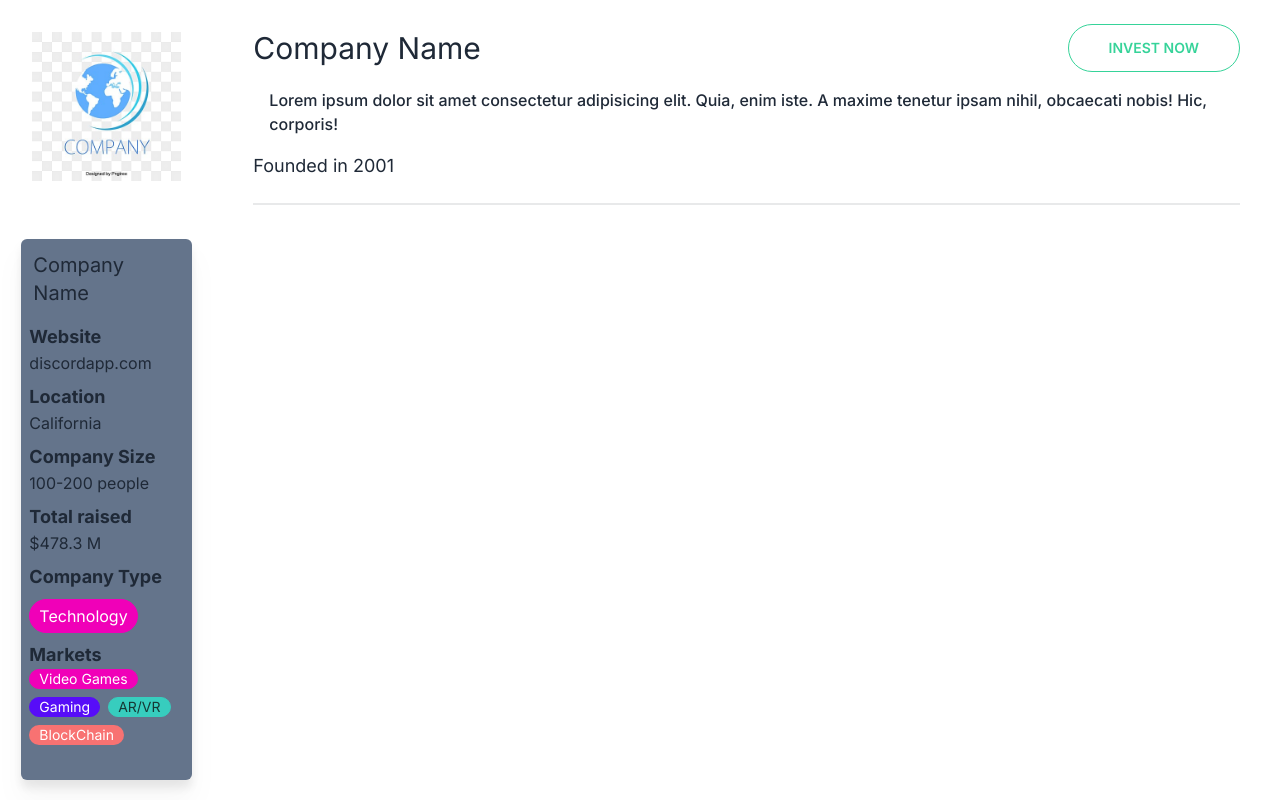
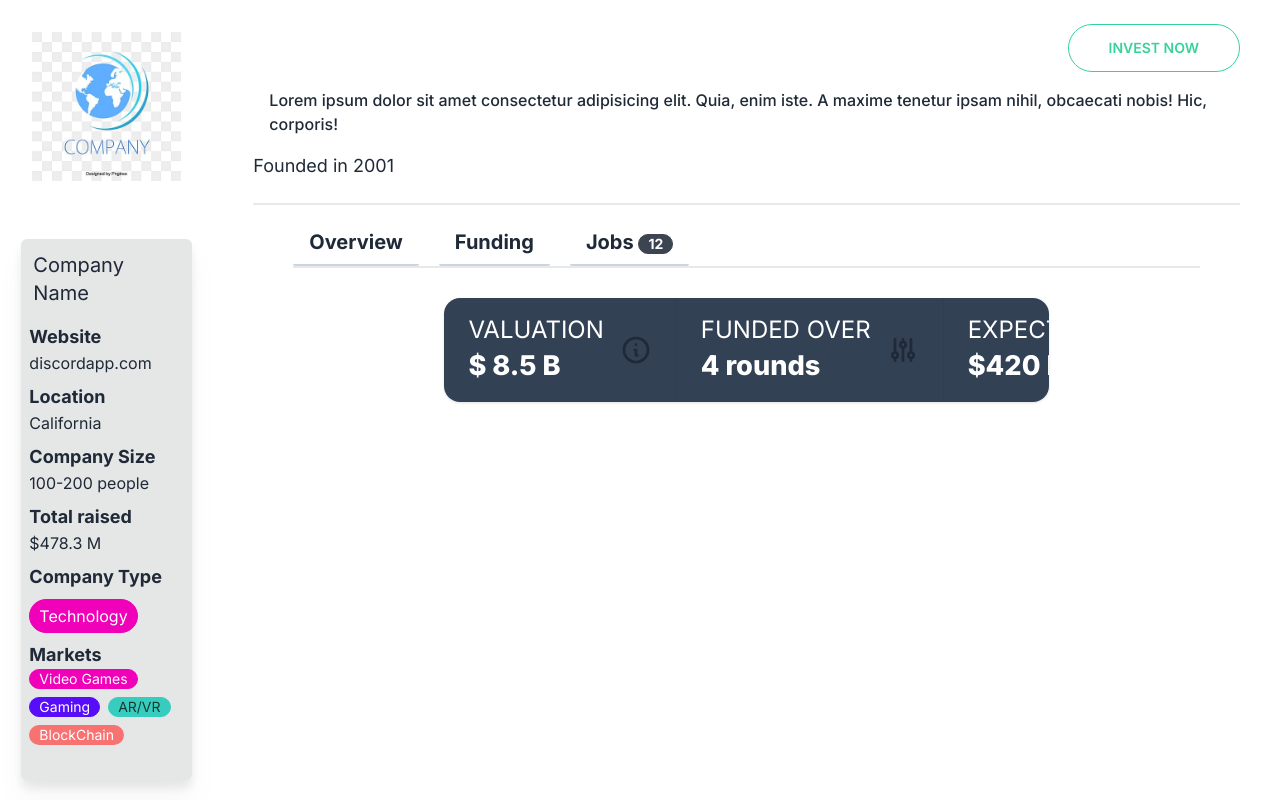
Before and after one commit to mondalraj/InstaFund, a Next.js app: page /companyPage in a window 1280 px wide. Built offline with nearby package versions, Linux system fonts and the light colour scheme; some icons are missing.

Commit message:
Overview and Funding components

```diff
--- /dev/null
+++ b/components/companyDetails/funding.js
@@ -0,0 +1,29 @@
+export default function Funding(){
+    return (
+        <div className="w-2/3 flex mx-auto">
+            <div className="stats shadow bg-slate-700">
+                <div className="stat">
+                    <div className="stat-figure">
+                        <svg xmlns="http://www.w3.org/2000/svg" fill="none" viewBox="0 0 24 24" className="inline-block w-8 h-8 stroke-current"><path stroke-linecap="round" stroke-linejoin="round" stroke-width="2" d="M13 16h-1v-4h-1m1-4h.01M21 12a9 9 0 11-18 0 9 9 0 0118 0z"></path></svg>
+                    </div>
+                    <div className="stat-title text-white uppercase text-2xl">Valuation</div>
+                    <div className="stat-value text-white text-[1.7rem]">$ 8.5 B</div>
+                </div>
+                <div className="stat">
+                    <div className="stat-figure">
+                        <svg xmlns="http://www.w3.org/2000/svg" fill="none" viewBox="0 0 24 24" className="inline-block w-8 h-8 stroke-current"><path stroke-linecap="round" stroke-linejoin="round" stroke-width="2" d="M12 6V4m0 2a2 2 0 100 4m0-4a2 2 0 110 4m-6 8a2 2 0 100-4m0 4a2 2 0 110-4m0 4v2m0-6V4m6 6v10m6-2a2 2 0 100-4m0 4a2 2 0 110-4m0 4v2m0-6V4"></path></svg>
+                    </div>
+                    <div className="stat-title text-white uppercase text-2xl">Funded Over</div>
+                    <div className="stat-value text-white text-[1.7rem]">4 rounds</div>
+                </div>
+                <div className="stat">
+                    <div className="stat-figure">
+                        <svg xmlns="http://www.w3.org/2000/svg" fill="none" viewBox="0 0 24 24" className="inline-block w-8 h-8 stroke-current"><path stroke-linecap="round" stroke-linejoin="round" stroke-width="2" d="M12 6V4m0 2a2 2 0 100 4m0-4a2 2 0 110 4m-6 8a2 2 0 100-4m0 4a2 2 0 110-4m0 4v2m0-6V4m6 6v10m6-2a2 2 0 100-4m0 4a2 2 0 110-4m0 4v2m0-6V4"></path></svg>
+                    </div>
+                    <div className="stat-title text-white uppercase text-2xl">Expected</div>
+                    <div className="stat-value text-white text-[1.7rem]">$420 M</div>
+                </div>
+            </div>
+        </div>
+    )
+}
--- /dev/null
+++ b/components/companyDetails/overview.js
@@ -0,0 +1,48 @@
+import { Icon } from "@iconify/react"
+import Image from "next/image"
+export default function Overview() {
+    return (
+        <>
+            <div className="text-white font-medium">
+                <p>Lorem ipsum dolor sit amet consectetur adipisicing elit. Aut neque quo modi veritatis nam enim deleniti deserunt! Exercitationem reiciendis nisi iusto numquam distinctio, asperiores iste laborum quis! Quos quo saepe aliquam. Cumque quidem amet harum nam hic.
+                A culpa iste illo architecto rem nihil sit, ut rerum deleniti velit,
+                quam mollitia dolores quidem illum repellendus voluptatem! Repudiandae, mollitia magnam. Error expedita ducimus quod rem, impedit et, ab sequi accusamus nisi iure odio provident unde.
+                Excepturi libero maxime inventore iusto labore dicta ibus quam! Consequatur, odio.
+                Commodi ex iusto cupiditate. Voluptate natus a officiis corporis, voluptatibus, aliquid eius eaque laboriosam libero facere quibusdam alias aperiam eos aspernatur ex, earum necessitatibus exercitationem hic voluptatem! Quaerat praesentium vero inventore doloremque error,
+                deserunt voluptatibus sit iusto consectetur ad recusandae illo iste doloribus totam ea aliquam similique dolor laudantium voluptates!
+                </p>
+            </div>
+            <div>
+              <h1 className='text-3xl font-semibold my-5'>Founders</h1>
+              <div className="flex items-center justify-items-start gap-x-20">
+                  <div className="w-1/3 bg-base-200 h-full flex items-center gap-x-3 p-5 rounded-md">
+                    <div className="max-w-md max-h-fit">
+                      <Image src="/Company_Logo.png" alt="Company Logo" width="120" height="120" className='rounded-full'/>
+                    </div>
+                    <div>
+                      <h2 className='text-xl font-semibold text-white'>Founder's Name</h2>
+                      <h3 className='text-md'>Designation at company</h3>
+                      <div className="flex items-center gap-x-3 py-3">
+                        <Icon icon="akar-icons:linkedin-v1-fill" color="#0e76a8" className="text-2xl cursor-pointer" />
+                        <Icon icon="bxl:twitter" color="#1da1f2" className="text-2xl cursor-pointer" />
+                      </div>
+                    </div>
+                  </div>
+                  <div className="w-1/3 bg-base-200 h-full flex items-center gap-x-3 p-5 rounded-md">
+                    <div className="max-w-md max-h-fit">
+                      <Image src="/Company_Logo.png" alt="Company Logo" width="120" height="120" className='rounded-full'/>
+                    </div>
+                    <div>
+                      <h2 className='text-xl font-semibold text-white'>Founder's Name</h2>
+                      <h3 className='text-md'>Designation at company</h3>
+                      <div className="flex items-center gap-x-3 py-3">
+                        <Icon icon="akar-icons:linkedin-v1-fill" color="#0e76a8" className="text-2xl cursor-pointer" />
+                        <Icon icon="bxl:twitter" color="#1da1f2" className="text-2xl cursor-pointer" />
+                      </div>
+                    </div>
+                  </div>
+              </div>
+            </div>
+        </>
+    )
+}
--- a/pages/companyPage.js
+++ b/pages/companyPage.js
@@ -1,6 +1,8 @@
 import Head from 'next/head';
 import Image from 'next/image';
 import { Icon } from '@iconify/react';
+import Overview from '../components/companyDetails/overview';
+import Funding from '../components/companyDetails/funding';
 
 export default function Company() {
   return (
@@ -12,36 +14,36 @@ export default function Company() {
             <div className="p-4 m-4 max-w-md max-h-fit">
               <Image src="/Company_Logo.png" alt="Company Logo" width="150" height="150"/>
             </div>
-            <div className="my-5 bg-slate-500 h-full p-2 w-4/5 mx-auto rounded-md drop-shadow-xl">
-              <h1 class="text-xl p-1">Company Name</h1>
-              <div class="my-3">
+            <div className="my-5 bg-base-300 h-full p-2 w-4/5 mx-auto rounded-md drop-shadow-xl">
+              <h1 className="text-xl p-1">Company Name</h1>
+              <div className="my-3">
                 <div className="mb-2">
-                  <h1 class="font-bold text-lg">Website</h1>
+                  <h1 className="font-bold text-lg">Website</h1>
                   <h2>discordapp.com</h2>
                 </div>
                 <div className="mb-2">
-                  <h1 class="font-bold text-lg">Location</h1>
+                  <h1 className="font-bold text-lg">Location</h1>
                   <h2>California</h2>
                 </div>
                 <div className="mb-2">
-                  <h1 class="font-bold text-lg">Company Size</h1>
+                  <h1 className="font-bold text-lg">Company Size</h1>
                   <h2>100-200 people</h2>
                 </div>
                 <div className="mb-2">
-                  <h1 class="font-bold text-lg">Total raised</h1>
+                  <h1 className="font-bold text-lg">Total raised</h1>
                   <h2>$478.3 M</h2>
                 </div>
                 <div className="mb-2">
-                  <h1 class="font-bold text-lg">Company Type</h1>
-                  <h2 class="badge badge-secondary text-base py-4 mt-2">Technology</h2>
+                  <h1 className="font-bold text-lg">Company Type</h1>
+                  <h2 className="badge badge-secondary text-base py-4 mt-2">Technology</h2>
                 </div>
                 <div className="mb-2">
-                  <h1 class="font-bold text-lg">Markets</h1>
-                  <div class="flex flex-wrap gap-2">
-                    <h2 class="badge badge-secondary">Video Games</h2>
-                    <h2 class="badge badge-primary">Gaming</h2>
-                    <h2 class="badge badge-accent">AR/VR</h2>
-                    <h2 class="badge badge-error text-white">BlockChain</h2>
+                  <h1 className="font-bold text-lg">Markets</h1>
+                  <div className="flex flex-wrap gap-2">
+                    <h2 className="badge badge-secondary">Video Games</h2>
+                    <h2 className="badge badge-primary">Gaming</h2>
+                    <h2 className="badge badge-accent">AR/VR</h2>
+                    <h2 className="badge badge-error text-white">BlockChain</h2>
                   </div>
                 </div>
               </div>
@@ -49,21 +51,31 @@ export default function Company() {
         </div>
         <div className="w-5/6 h-full my-4">
           <div className="px-10 w-full my-2">
-            <div class="flex justify-between items-center">
-              <h1 className="text-3xl">Company Name</h1>
+            <div className="flex justify-between items-center">
+              <h1 className="text-3xl text-white">Company Name</h1>
               <button className='btn btn-outline btn-success rounded-full text-white px-10'>Invest Now</button>
             </div>
-            <p class="m-4 font-medium">Lorem ipsum dolor sit amet consectetur adipisicing elit. Quia, enim iste. A maxime tenetur ipsam nihil, obcaecati nobis! Hic, corporis!</p>
+            <p className="m-4 font-medium">Lorem ipsum dolor sit amet consectetur adipisicing elit. Quia, enim iste. A maxime tenetur ipsam nihil, obcaecati nobis! Hic, corporis!</p>
             <div className="flex justify-between items-center">
-              <h2 class="text-lg">Founded in 2001</h2>
+              <h2 className="text-lg">Founded in 2001</h2>
               <div className="flex justify-between items-center gap-x-3">
-                <Icon icon="akar-icons:linkedin-v1-fill" color="#0e76a8" class="text-2xl" />
-                <Icon icon="bxl:twitter" color="#1da1f2" class="text-2xl" />
-                <Icon icon="fe:facebook" color="#4267b2" class="text-2xl" />
-                <Icon icon="entypo:link" color="black" class="text-2xl" />
+                <Icon icon="akar-icons:linkedin-v1-fill" color="#0e76a8" className="text-2xl cursor-pointer" />
+                <Icon icon="bxl:twitter" color="#1da1f2" className="text-2xl cursor-pointer" />
+                <Icon icon="fe:facebook" color="#4267b2" className="text-2xl cursor-pointer" />
+                <Icon icon="entypo:link" color="black" className="text-2xl cursor-pointer" />
               </div>
             </div>
-            <div class="divider"></div>
+            <div className="divider mb-0"></div>
+          </div>
+          <div className="w-full h-full px-20">
+            <ul className="flex gap-x-5">
+              <li className="font-bold text-xl px-4 py-2 border-b-2 border-slate-300 rounded-sm">Overview</li>
+              <li className="font-bold text-xl px-4 py-2 border-b-2 border-slate-300 rounded-sm">Funding</li>
+              <li className="font-bold text-xl px-4 py-2 border-b-2 border-slate-300 rounded-sm">Jobs <div className="badge badge-base text-white text-sm">12</div></li>
+            </ul>
+            <div className="divider mt-0 items-start"></div>
+            {/* <Overview /> */}
+            <Funding />
           </div>
         </div>
     </div>
```
